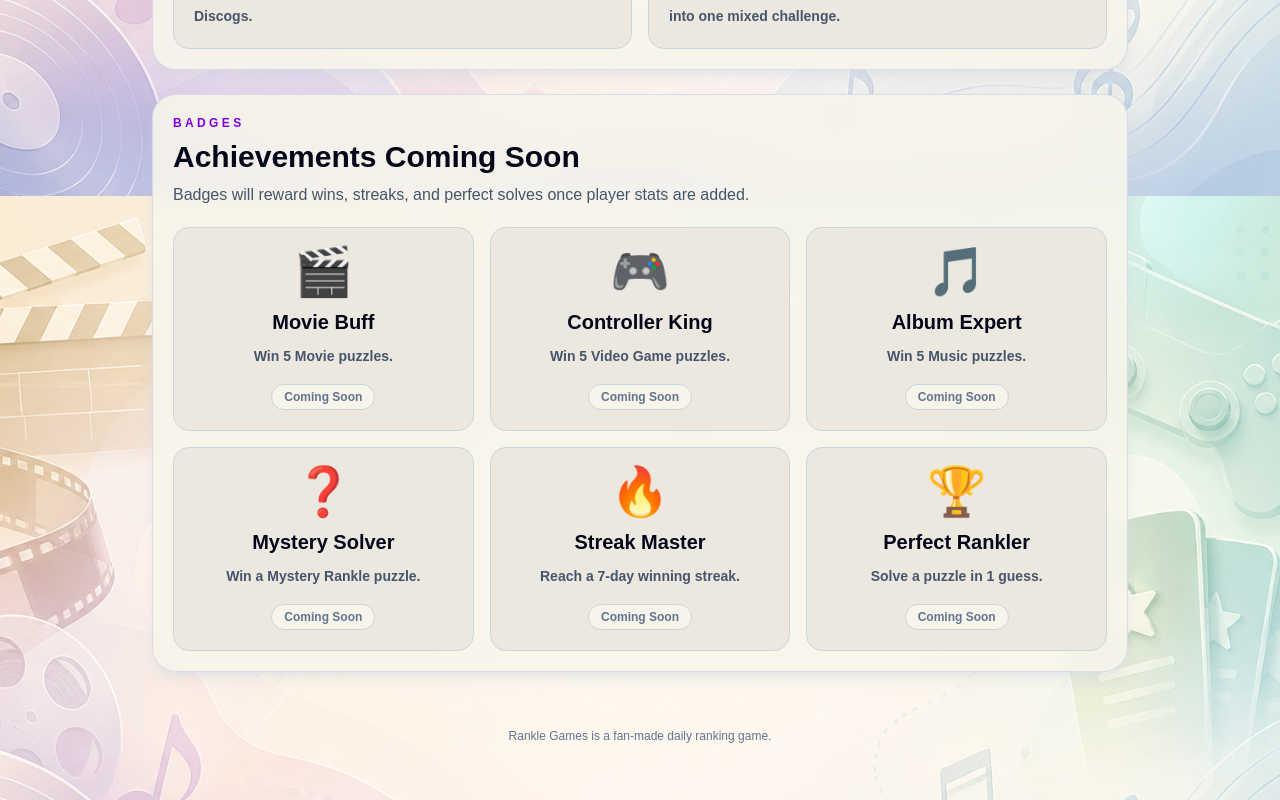
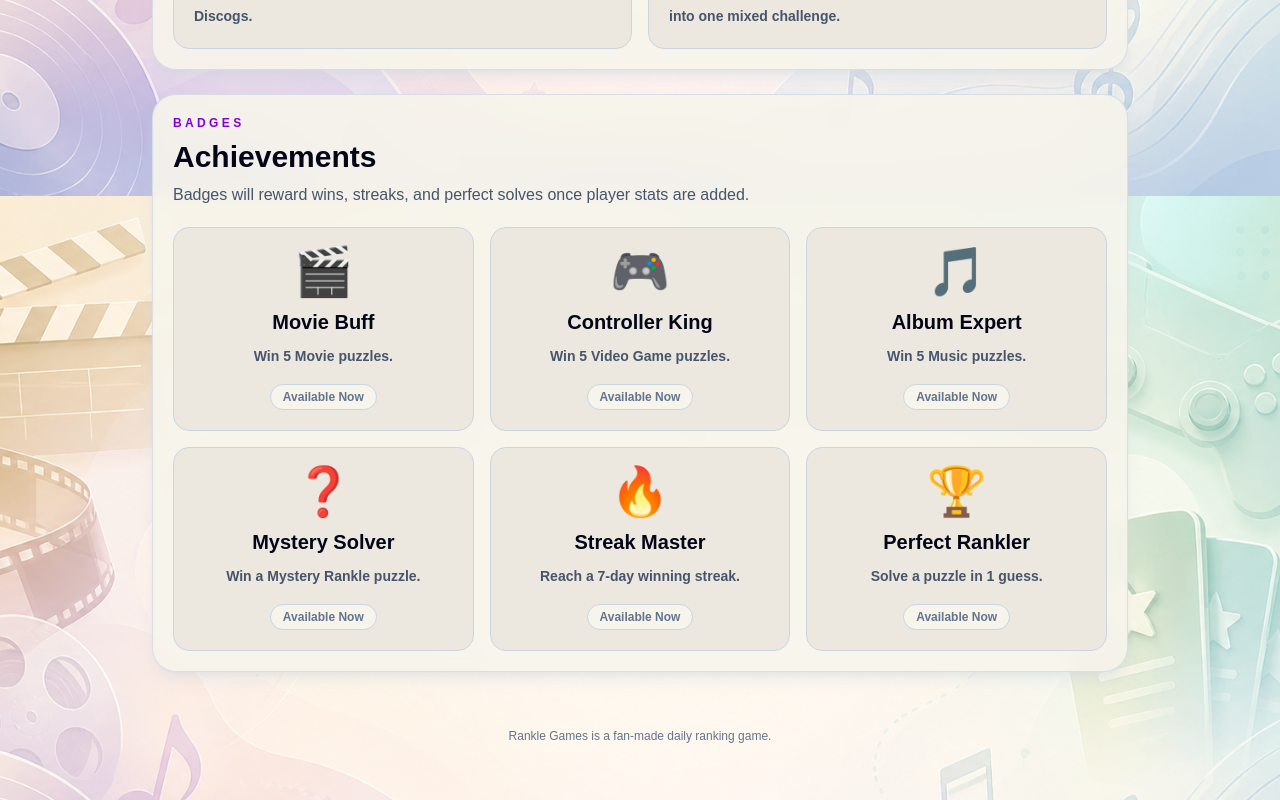
Before and after one commit to codyreese28/rankle-games, a Next.js app: page /about in a window 1280 px wide. Shown: the part 1404-2204 px from the top of the page. Built offline with nearby package versions, Linux system fonts and the light colour scheme.

Commit message:
Update achievements info

```diff
--- a/app/about/page.tsx
+++ b/app/about/page.tsx
@@ -182,7 +182,7 @@ export default function AboutPage() {
               Badges
             </div>
             <h2 className="mt-2 text-3xl font-black text-slate-950">
-              Achievements Coming Soon
+              Achievements
             </h2>
             <p className="mt-2 max-w-2xl text-slate-600">
               Badges will reward wins, streaks, and perfect solves once player
@@ -207,7 +207,7 @@ export default function AboutPage() {
                 </p>
 
                 <div className="mt-4 inline-flex rounded-full border border-slate-300 bg-[#f7f4ec] px-3 py-1 text-xs font-black text-slate-500">
-                  Coming Soon
+                  Available Now
                 </div>
               </div>
             ))}
```
